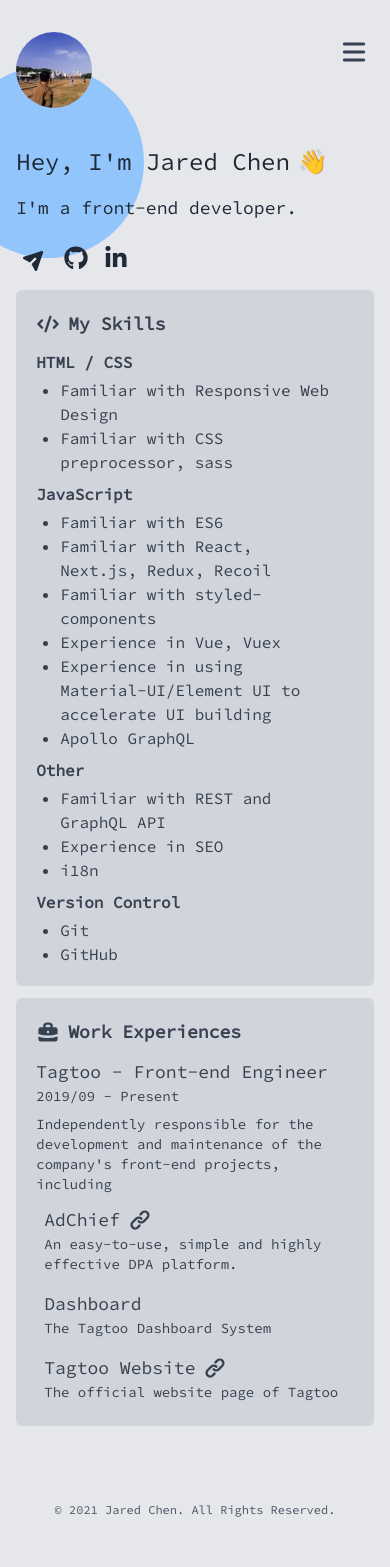
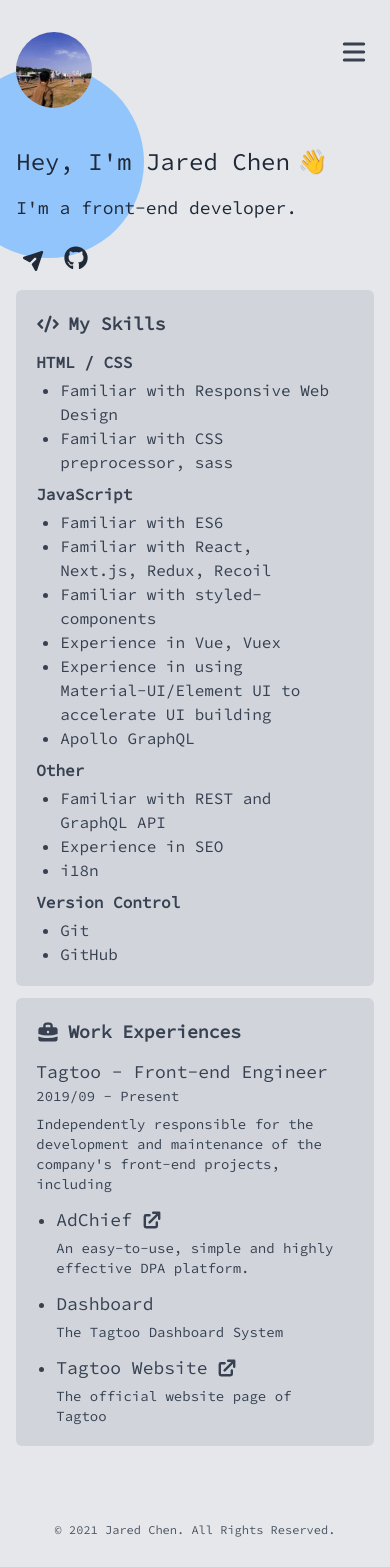
Before and after one commit to destroymayor/jared, a Next.js app: page / in a window 390 px wide. Shown: the top 1567 px of the page. Built offline with nearby package versions, Linux system fonts and the light colour scheme.

Commit message:
chore: Update style

```diff
--- a/src/components/Common/CodeBlock.js
+++ b/src/components/Common/CodeBlock.js
@@ -1,18 +1,27 @@
+import { useTheme } from 'next-themes';
+
 import Highlight, { defaultProps } from 'prism-react-renderer';
 import vsDark from 'prism-react-renderer/themes/vsDark';
+import vsLight from 'prism-react-renderer/themes/github';
 
 const CodeBlock = ({ children, className }) => {
   const language = className.replace(/language-/, '');
+  const { theme } = useTheme();
 
   return (
-    <Highlight {...defaultProps} theme={vsDark} code={children} language={language}>
+    <Highlight
+      {...defaultProps}
+      theme={theme === 'dark' ? vsDark : vsLight}
+      code={children}
+      language={language}
+    >
       {({ tokens, getLineProps, getTokenProps }) => (
-        <div className="flex flex-col items-start my-5">
-          <div className="self-end px-3 py-1 mx-5 text-gray-200 bg-gray-700 rounded-t-lg ">
+        <div className="flex flex-col items-start my-1">
+          <div className="self-end px-3 py-1 mx-5 text-gray-700 bg-gray-300 rounded-t-lg dark:text-gray-200 dark:bg-gray-700 ">
             {language.toUpperCase()}
           </div>
           <pre
-            className="p-5 overflow-scroll bg-gray-700 rounded-md md:max-w-2xl md:w-full"
+            className="p-5 overflow-scroll bg-gray-300 rounded-md dark:bg-gray-700 md:max-w-2xl md:w-full"
             style={{ width: '95vw' }}
           >
             {tokens.map((line, i) => (
--- a/src/components/Common/Icons/LinkedInIcon.js
+++ /dev/null
@@ -1,7 +0,0 @@
-const LinkedInIcon = (props) => (
-  <svg {...props} stroke="currentColor" fill="currentColor" viewBox="0 0 448 512">
-    <path d="M100.28 448H7.4V148.9h92.88zM53.79 108.1C24.09 108.1 0 83.5 0 53.8a53.79 53.79 0 0 1 107.58 0c0 29.7-24.1 54.3-53.79 54.3zM447.9 448h-92.68V302.4c0-34.7-.7-79.2-48.29-79.2-48.29 0-55.69 37.7-55.69 76.7V448h-92.78V148.9h89.08v40.8h1.3c12.4-23.5 42.69-48.3 87.88-48.3 94 0 111.28 61.9 111.28 142.3V448z"></path>
-  </svg>
-);
-
-export default LinkedInIcon;
--- a/src/components/Common/Icons/index.js
+++ b/src/components/Common/Icons/index.js
@@ -1,2 +1 @@
 export { default as GithubIcon } from '@/components/Common/Icons/GithubIcon';
-export { default as LinkedInIcon } from '@/components/Common/Icons/LinkedInIcon';
--- a/src/components/Home/Header/Links.js
+++ b/src/components/Home/Header/Links.js
@@ -1,6 +1,6 @@
 import Link from '@/components/Common/Link';
 
-import data from '@/data/social-media';
+import data from '@/data/contact';
 
 const Links = () => {
   return (
--- a/src/components/Home/WorkExperience/WorkExperience.js
+++ b/src/components/Home/WorkExperience/WorkExperience.js
@@ -3,7 +3,7 @@ import data from '@/data/work-experience';
 import Link from '@/components/Common/Link';
 
 import Title from '@/components/Home/Common/Title';
-import { BriefcaseIcon, LinkIcon } from '@heroicons/react/solid';
+import { BriefcaseIcon, ExternalLinkIcon } from '@heroicons/react/solid';
 
 const WorkExperience = () => {
   return (
@@ -19,18 +19,18 @@ const WorkExperience = () => {
             </div>
             <p className="text-sm dark:text-gray-100">{item.description}</p>
 
-            <ul className="flex flex-col gap-y-2">
+            <ul className="flex flex-col list-disc gap-y-2">
               {item.projects.map((project) => (
-                <li className="flex flex-col px-2 py-1 text-sm rounded-md" key={project.product}>
-                  <div className="flex items-center gap-x-2">
+                <li className="mx-5" key={project.product}>
+                  <div className="flex items-center py-1 gap-x-2">
                     <h4 className="text-lg">{project.product}</h4>
                     {project.link && (
                       <Link href={project.link} aria-label={project.product}>
-                        <LinkIcon className="w-6 h-6 hover:text-gray-300" />
+                        <ExternalLinkIcon className="w-6 h-6 hover:text-gray-300" />
                       </Link>
                     )}
                   </div>
-                  <p>{project.description}</p>
+                  <p className="text-sm">{project.description}</p>
                 </li>
               ))}
             </ul>
--- a/src/data/social-media.js
+++ b/src/data/contact.js
@@ -1,5 +1,5 @@
 import { PaperAirplaneIcon } from '@heroicons/react/solid';
-import { GithubIcon, LinkedInIcon } from '@/components/Common/Icons';
+import { GithubIcon } from '@/components/Common/Icons';
 
 const data = [
   {
@@ -12,11 +12,6 @@ const data = [
     label: 'Github',
     icon: <GithubIcon className="w-6 h-6" />,
   },
-  {
-    link: 'https://www.linkedin.com/in/jared-chen',
-    label: 'LinkedIn',
-    icon: <LinkedInIcon className="w-6 h-6" />,
-  },
 ];
 
 export default data;
```
